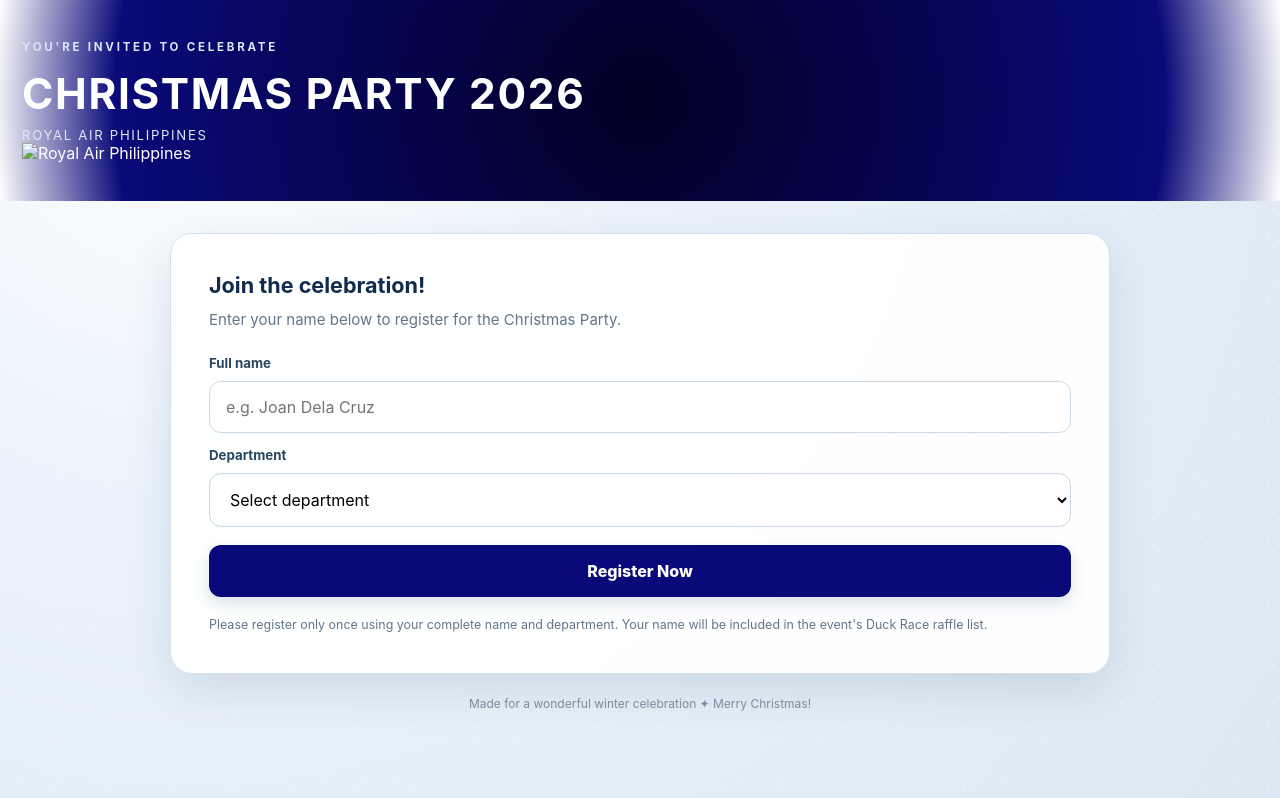
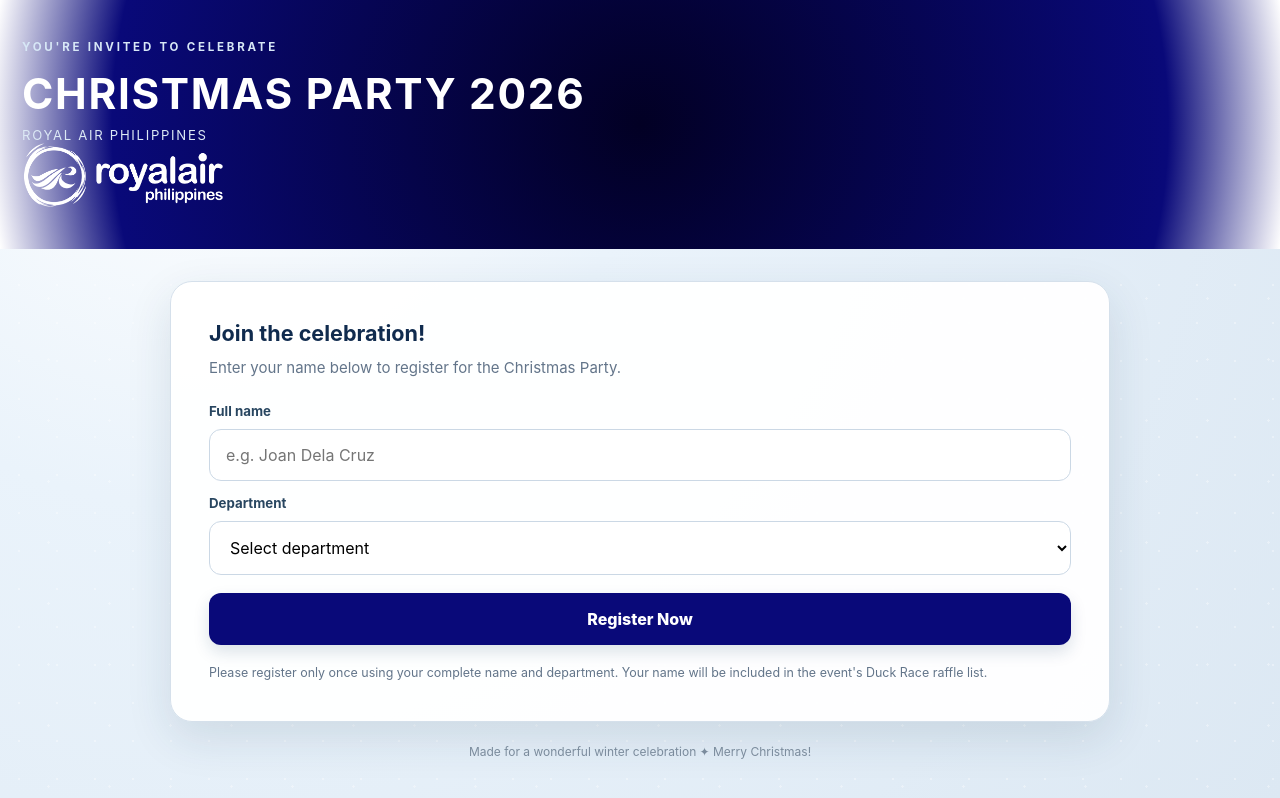
Before and after one commit to eggywaps/Registration-Form, a plain HTML site: page index.html in a window 1280 px wide. Drawn offline with Linux system fonts and the light colour scheme.

Commit message:
Update header logo image source in index.html

```diff
--- a/index.html
+++ b/index.html
@@ -17,7 +17,7 @@
   <h1 class="hero-title">CHRISTMAS PARTY 2026</h1>
   <div class="hero-sub">ROYAL AIR PHILIPPINES</div>
   <div>
-    <img class="header-logo" src="rw-logo-white.png" alt="Royal Air Philippines" width="640" height="203">
+    <img class="header-logo" src="new rw logo white - horizontal.png" alt="Royal Air Philippines" width="640" height="203">
   </div>
 </header>
 <main>
```
